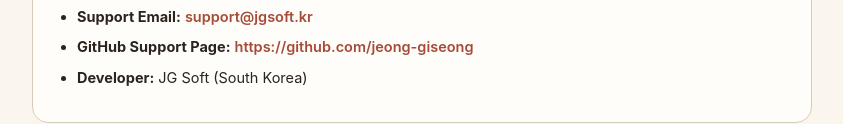
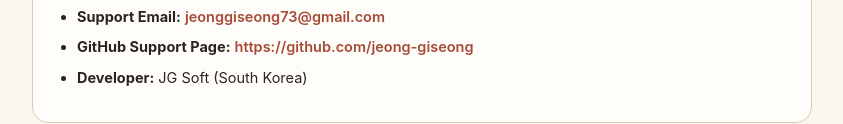
Before and after one commit to jeong-giseong/jeong-giseong.github.io, a plain HTML site: page afterglow-terms.html in a window 1280 px wide. Shown: the part 1828-1952 px from the top of the page, without its empty margins (218-1061 px from the left). Drawn offline with Linux system fonts and the light colour scheme.

Commit message:
Update support email in afterglow-terms.html

```diff
--- a/afterglow-terms.html
+++ b/afterglow-terms.html
@@ -118,7 +118,7 @@
       <h2>Official Customer Support · 고객지원 안내</h2>
       <p>결제 복원, 백업 기능, 오류 제보 등 도움이 필요하시면 아래 고객지원 창구로 문의해 주세요(영업일 기준 48시간 이내 회신).<br />Need help with purchase restoration, backups, or bug reports? Contact JG Soft Support:</p>
       <ul>
-        <li><strong>Support Email:</strong> <a href="mailto:support@jgsoft.kr">support@jgsoft.kr</a></li>
+        <li><strong>Support Email:</strong> <a href="mailto:jeonggiseong73@gmail.com">jeonggiseong73@gmail.com</a></li>
         <li><strong>GitHub Support Page:</strong> <a href="https://github.com/jeong-giseong" target="_blank" rel="noopener">https://github.com/jeong-giseong</a></li>
         <li><strong>Developer:</strong> JG Soft (South Korea)</li>
       </ul>
```
